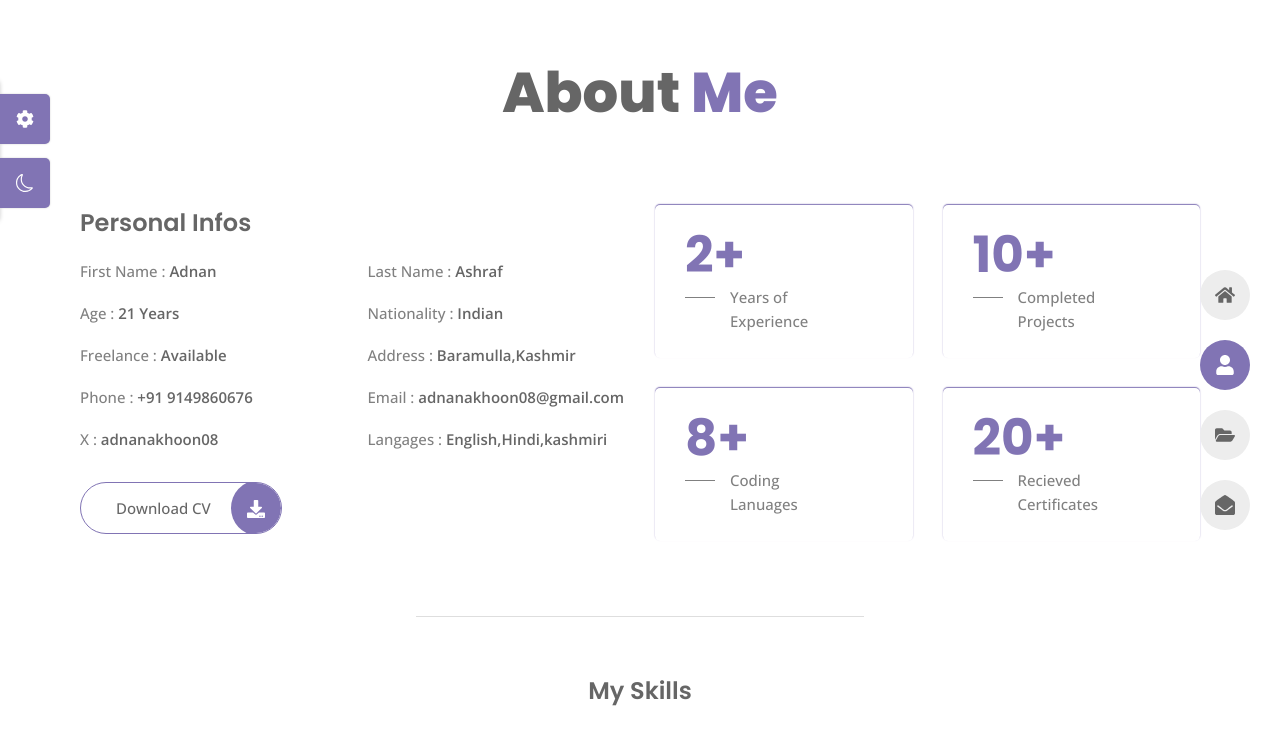
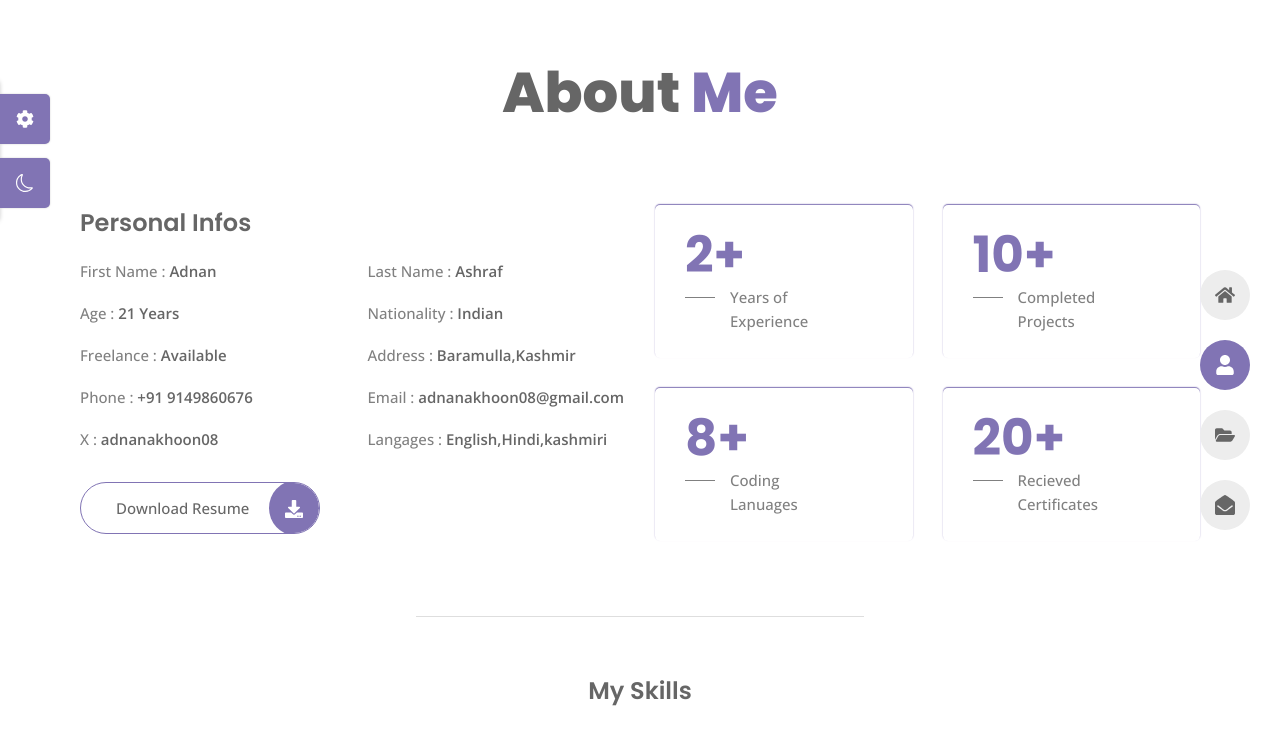
Before and after one commit to adnanakhoon/My_Portfolio, a React (Vite) app: page /My_portfolio/about in a window 1280 px wide. Shown: the top 756 px of the page. Built offline with nearby package versions, Linux system fonts and the light colour scheme.

Commit message:
resume update

```diff
--- a/src/pages/about/About.jsx
+++ b/src/pages/about/About.jsx
@@ -22,7 +22,7 @@ function About() {
               <Info />
             </ul>
             <a href={CV} download="" className="button">
-              Download CV{" "}
+              Download Resume{" "}
               <span className="button__icon">
                 <FaDownload />
               </span>
```
